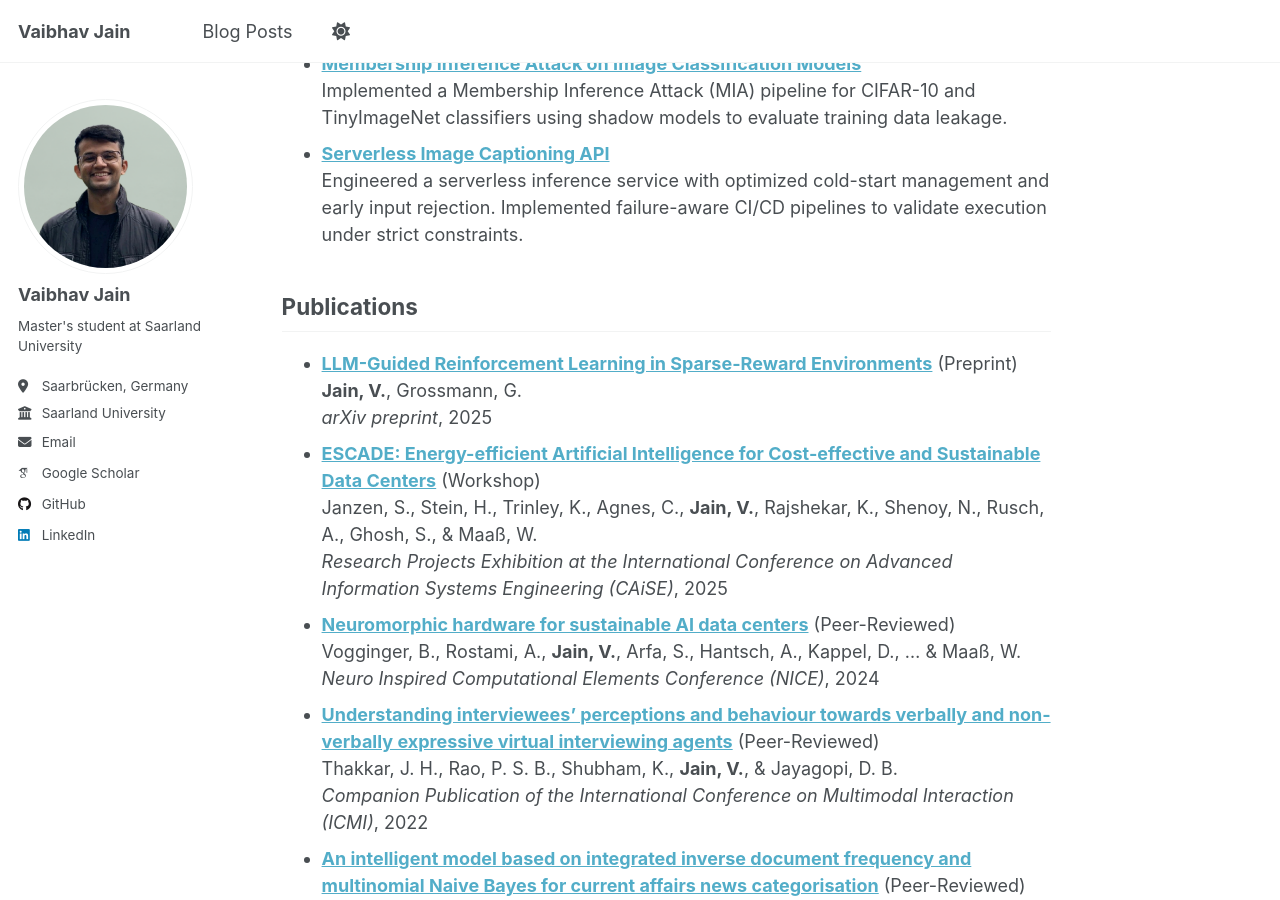
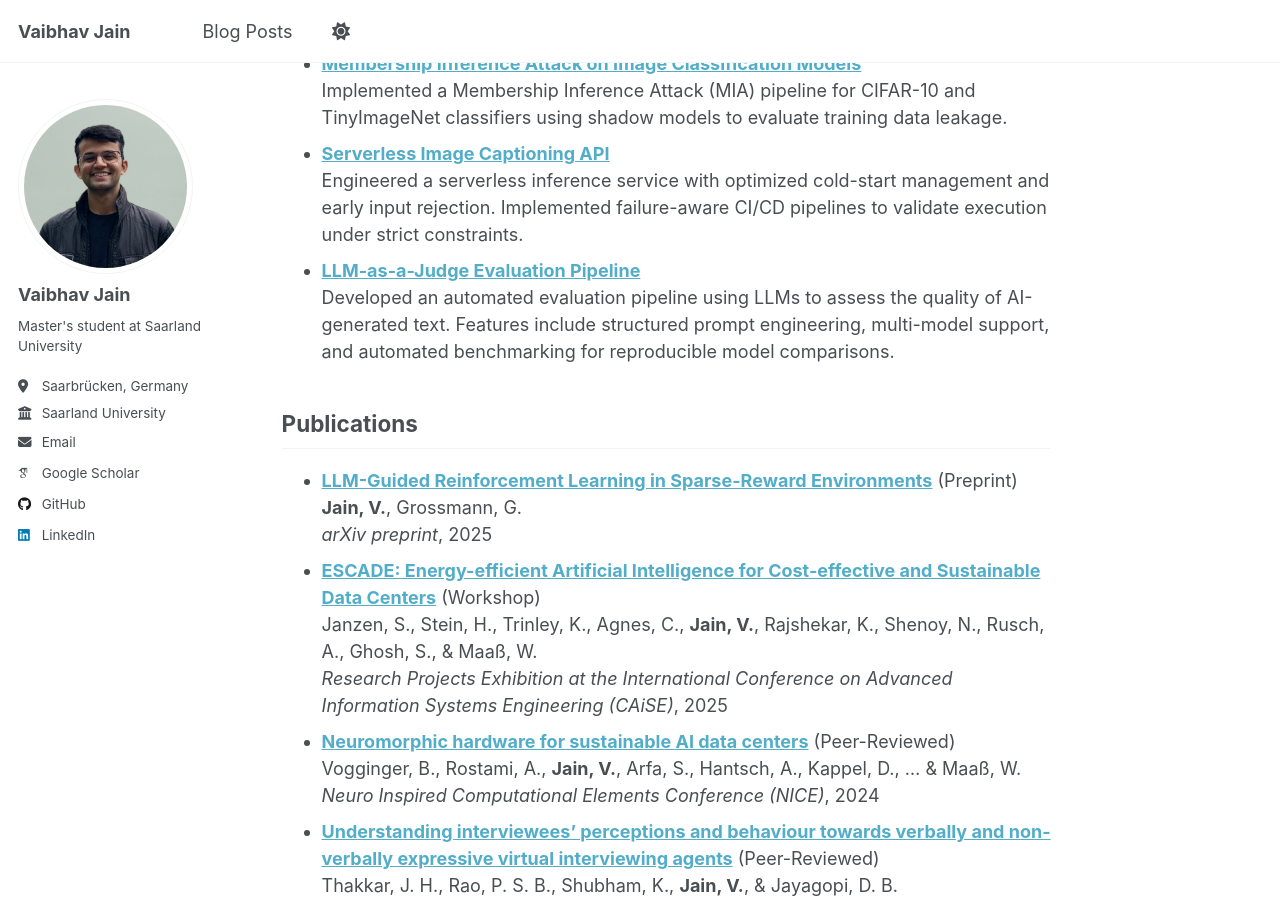
Before and after one commit to Vab-jain/Vab-jain.github.io, a Jekyll site: the page built from _pages/about.md, in a window 1280 px wide and 900 px high, scrolled down 558 px. Built offline with Jekyll 4.4.1, drawn with Linux system fonts in a browser that asks for light colours; some web fonts are replaced.

Commit message:
feat: add LLM-as-a-Judge evaluation pipeline project to portfolio

```diff
--- a/_data/projects.yml
+++ b/_data/projects.yml
@@ -9,3 +9,7 @@
 - title: "Serverless Image Captioning API"
   description: "Engineered a serverless inference service with optimized cold-start management and early input rejection. Implemented failure-aware CI/CD pipelines to validate execution under strict constraints."
   link: "https://github.com/Vab-jain/mlops_captioning_project"
+
+- title: "LLM-as-a-Judge Evaluation Pipeline"
+  description: "Developed an automated evaluation pipeline using LLMs to assess the quality of AI-generated text. Features include structured prompt engineering, multi-model support, and automated benchmarking for reproducible model comparisons."
+  link: "https://github.com/Vab-jain/llm-as-a-judge-pipeline"
```
